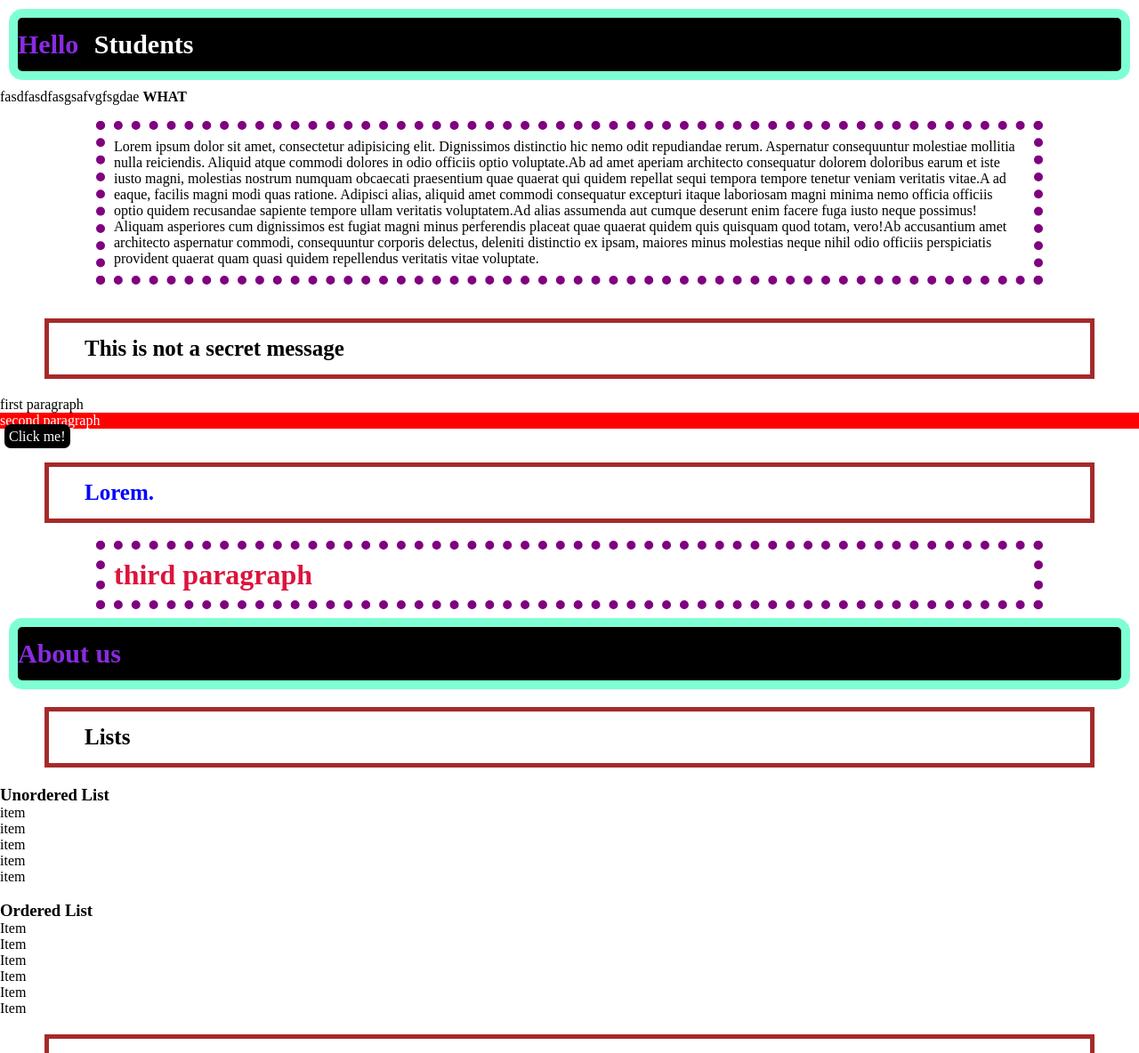
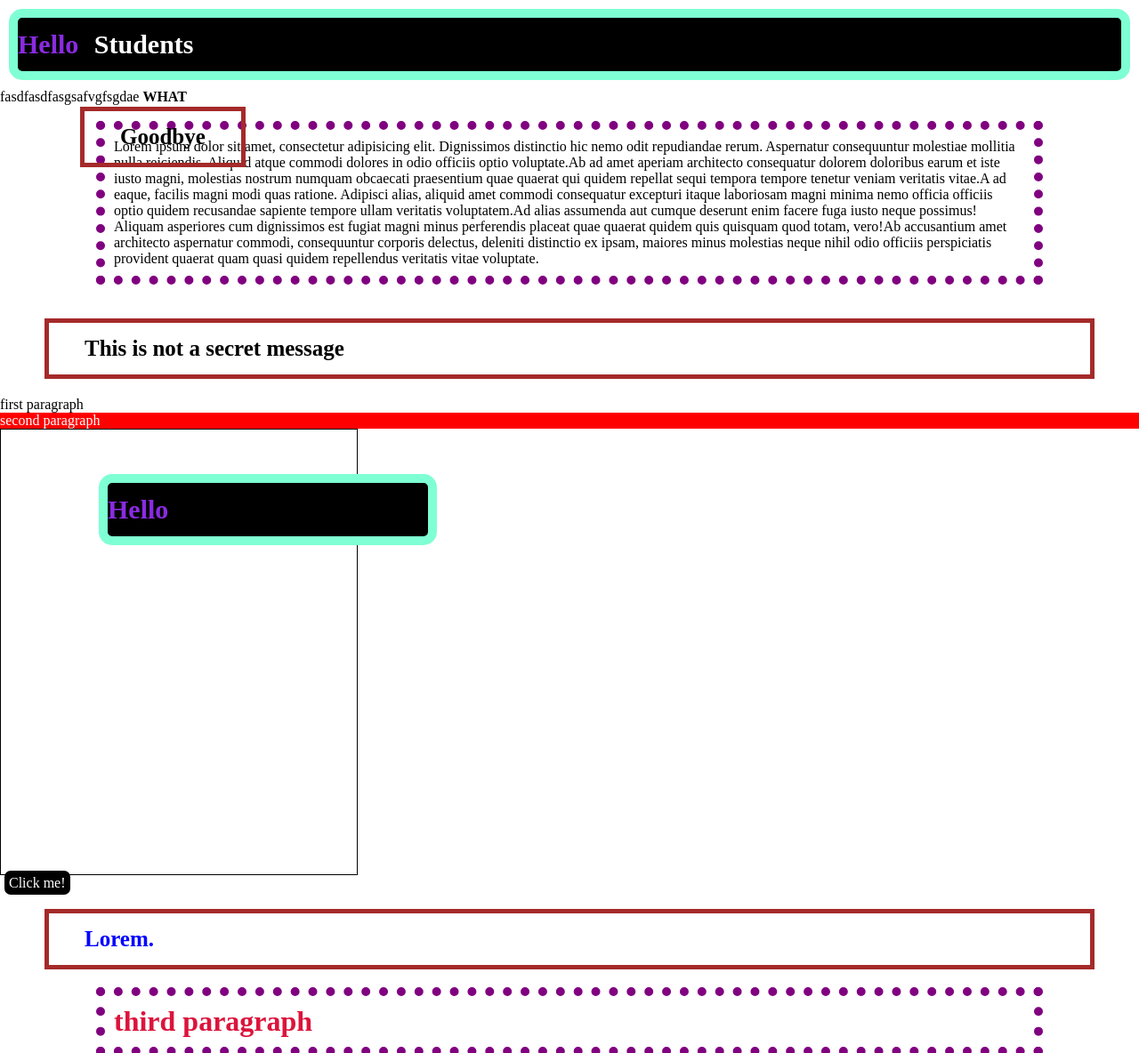
Before and after one commit to EdenDGabay/Web_Course_Trying, a plain HTML site: page index.html in a window 1280 px wide. Shown: the top 1184 px of the page at 89% size. Drawn offline with Linux system fonts and the light colour scheme.

Commit message:
Css part1

```diff
--- a/index.html
+++ b/index.html
@@ -17,6 +17,12 @@ fasdfasdfasgsafvgfsgdae <strong>WHAT</strong>
 <h2>This is not a secret message</h2>
 <p> first paragraph</p>
 <p id="paragraph2"> second paragraph</p>
+
+<div class="p-box">
+    <h1>Hello</h1>
+    <h2>Goodbye</h2>
+
+</div>
 
 <div class="boxModel">
 
--- a/stylessheet.css
+++ b/stylessheet.css
@@ -83,3 +83,24 @@ a:hover {
     color: gold; /*changes the color text when the cursor is on it*/
 
 }
+
+.p-box {
+    width: 400px;
+    height: 500px;
+    border: 1px solid black;
+
+}
+
+.p-box h1 {
+    position: relative;
+    left: 100px;
+    top: 40px;
+
+}
+
+.p-box h2 {
+    position: fixed;
+    left: 40px;
+    top: 100px;
+
+}
```
